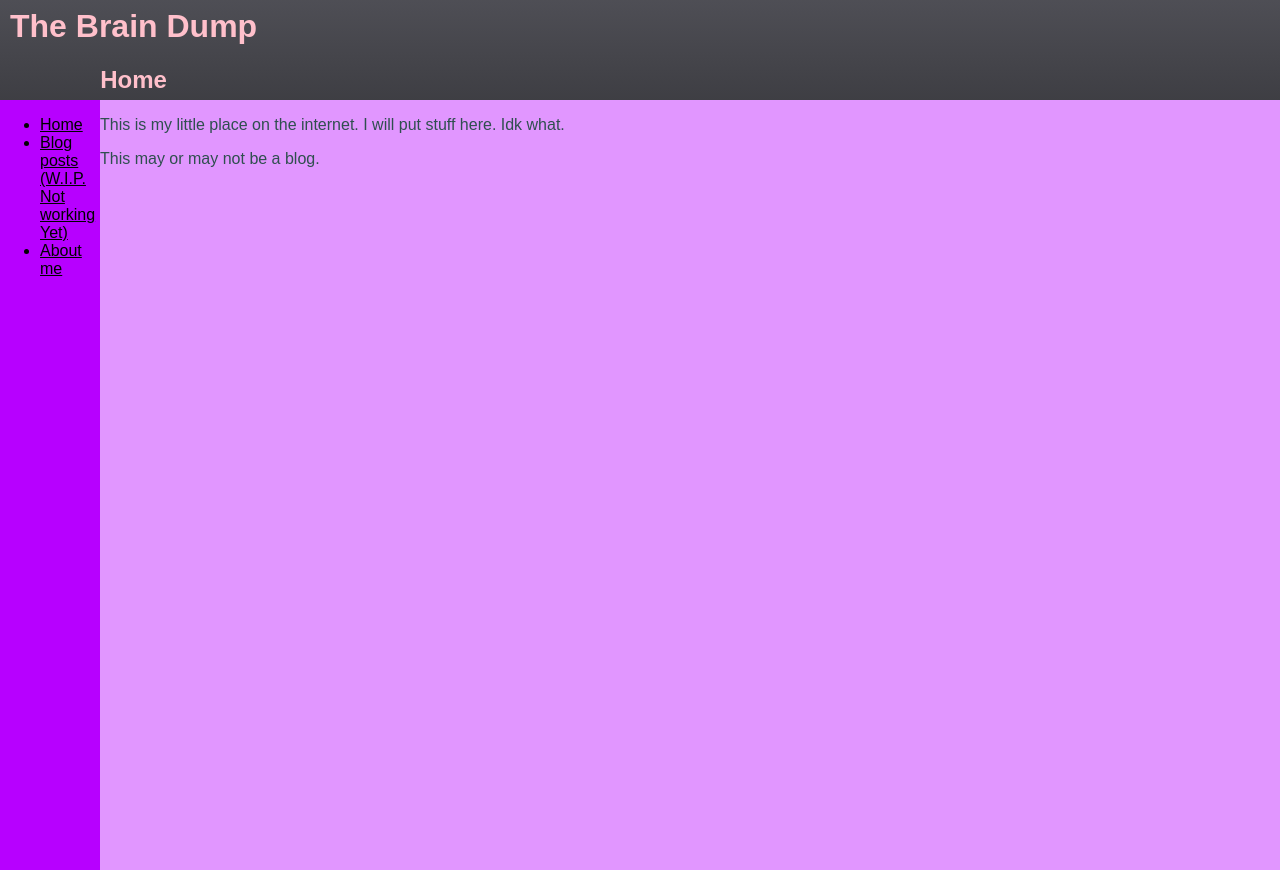
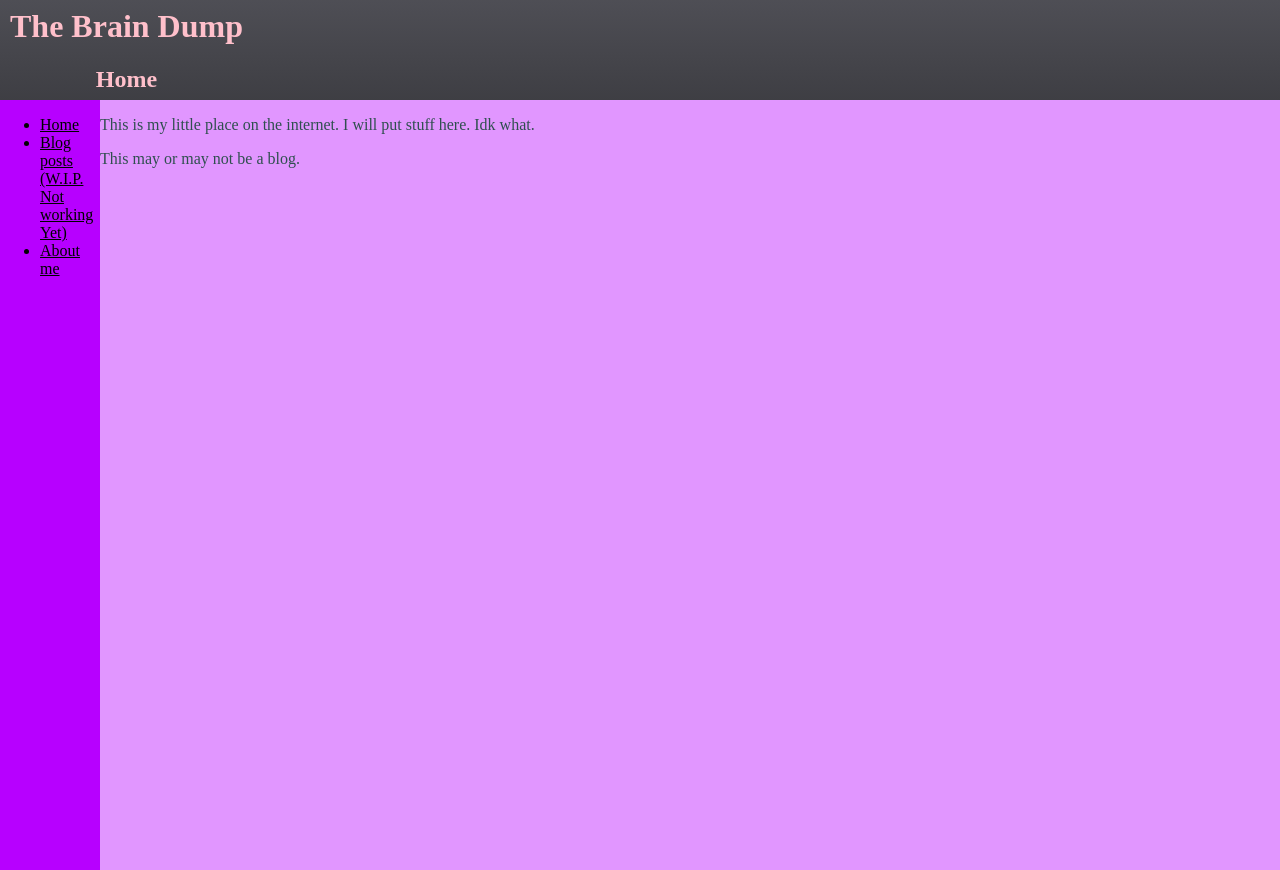
Before and after one commit to cow-wearing-pants/cow-wearing-pants.github.io, a PHP site: page / in a window 1280 px wide. Run offline with PHP 8.4, Linux system fonts and the light colour scheme.

Commit message:
Fixed font

```diff
--- a/css/styles.css
+++ b/css/styles.css
@@ -5,7 +5,7 @@ html {
 body {
   height: 100%;
   margin: 0;
-  font-family: sans-serif;
+  font-family: ubuntu;
   background: linear-gradient(#b3ffab, #67fffc);
 }
 
```
